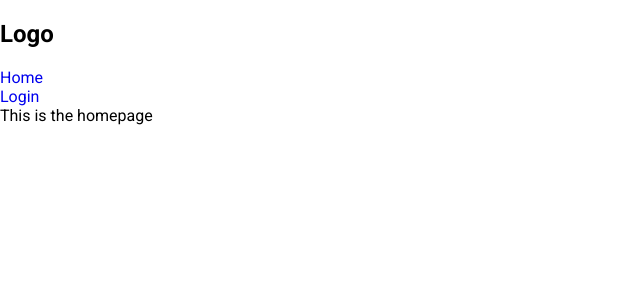
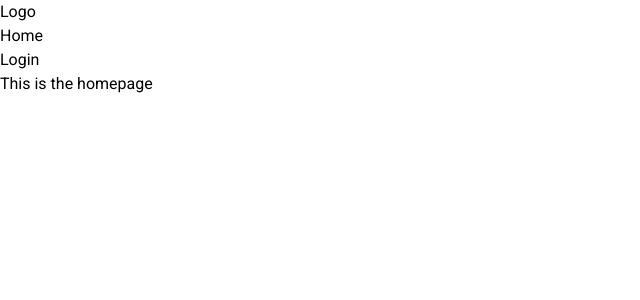
Before and after one commit to sparky9043/12-math-problem-generator, a React (Vite) app in the folder frontend/: page / in a window 1280 px wide. Shown: the top 300 px of the page, without its empty margins (0-640 px from the left). Built offline with nearby package versions, Linux system fonts and the light colour scheme.

Commit message:
install and intialize tailwind

```diff
--- a/frontend/package.json
+++ b/frontend/package.json
@@ -10,11 +10,13 @@
     "preview": "vite preview"
   },
   "dependencies": {
+    "@tailwindcss/vite": "^4.1.11",
     "@tanstack/react-query": "^5.84.1",
     "axios": "^1.11.0",
     "react": "^19.1.0",
     "react-dom": "^19.1.0",
-    "react-router-dom": "^7.7.1"
+    "react-router-dom": "^7.7.1",
+    "tailwindcss": "^4.1.11"
   },
   "devDependencies": {
     "@eslint/js": "^9.30.1",
--- a/frontend/src/App.tsx
+++ b/frontend/src/App.tsx
@@ -2,7 +2,6 @@ import { useEffect, useState } from "react"
 import { Navigate, Route, Routes, useNavigate } from "react-router-dom"
 import LoginForm from "./components/LoginForm"
 // import ProblemsList from "./components/ProblemsList"
-import styled from "styled-components"
 import DashBoard from "./components/Dashboard"
 import HomePage from "./components/HomePage"
 import NavBar from "./components/NavBar"
@@ -20,16 +19,6 @@ export interface CurrentUser {
   token: string,
   name: string,
 }
-
-const StyledDiv = styled.div`
-  display: flex;
-  flex-direction: column;
-  height: 100vh;
-`
-
-const Notification = styled.div`
-  padding: 2rem;
-`
 
 const App = () => {
   const [user, setUser] = useState<CurrentUser | null>(null)
@@ -71,9 +60,9 @@ const App = () => {
   }
 
   return (
-    <StyledDiv>
+    <div>
       <NavBar user={user} logout={onLogout} />
-      {notification ? <Notification className={notification.type}>{notification.message}</Notification> : null}
+      {notification ? <div className={notification.type}>{notification.message}</div> : null}
       <Routes>
         <Route
           path="/"
@@ -97,7 +86,7 @@ const App = () => {
           element={user ? <Navigate to="/" /> : <LoginForm login={onLogin} />}
         />
       </Routes>
-    </StyledDiv>
+    </div>
   )
 }
 
--- a/frontend/src/index.css
+++ b/frontend/src/index.css
@@ -1,4 +1,5 @@
 @import url('https://fonts.googleapis.com/css2?family=Roboto:ital,wght@0,100..900;1,100..900&display=swap');
+@import "tailwindcss";
 
 *, *::before, *::after {
   box-sizing: inherit;
--- a/frontend/vite.config.ts
+++ b/frontend/vite.config.ts
@@ -1,9 +1,13 @@
+import tailwindcss from '@tailwindcss/vite'
 import react from '@vitejs/plugin-react'
 import { defineConfig } from 'vite'
 
 // https://vite.dev/config/
 export default defineConfig({
-  plugins: [react()],
+  plugins: [
+    react(),
+    tailwindcss(),
+  ],
   server: {
     proxy: {
       '/api': {
```
Also changed, not shown: 1 other file (tests, documents, lock files or other folders).
